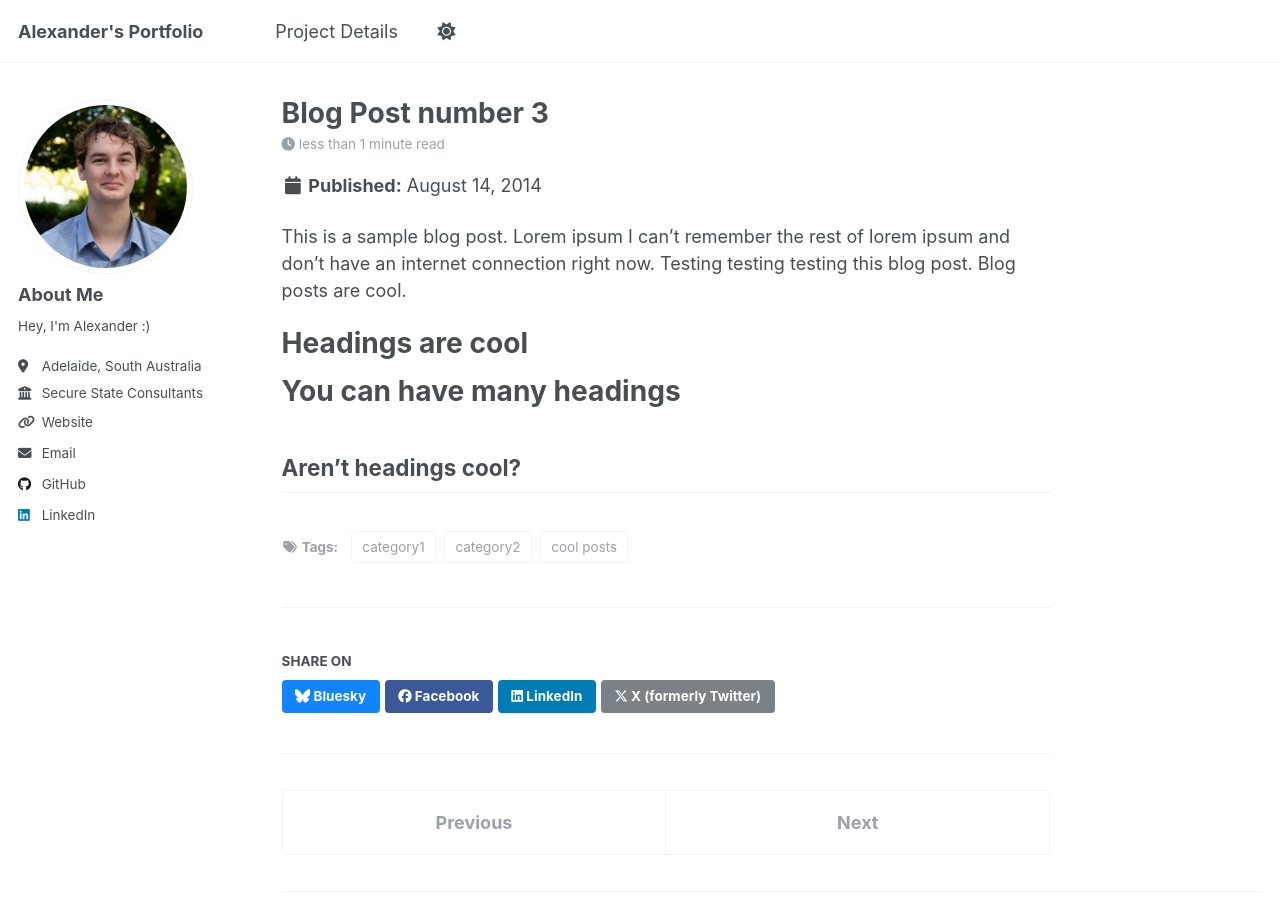
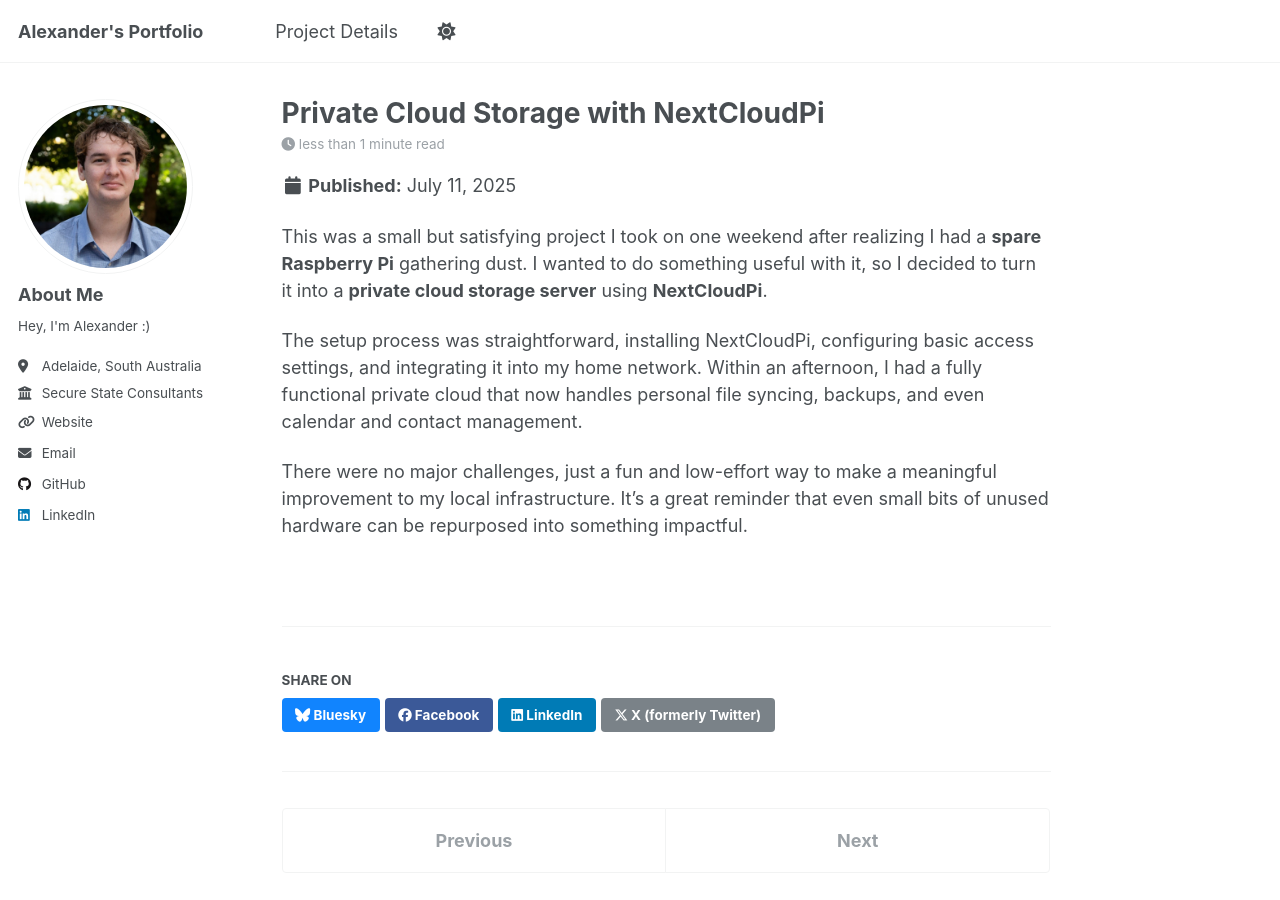
Before and after one commit to sunsetorange1/sunsetorange1.github.io, a Jekyll site: the page built from _posts/2014-08-14-blog-post-3.md, in a window 1280 px wide and 900 px high. Built offline with Jekyll 4.4.1, drawn with Linux system fonts in a browser that asks for light colours.

Commit message:
Update 2014-08-14-blog-post-3.md

```diff
--- a/_posts/2014-08-14-blog-post-3.md
+++ b/_posts/2014-08-14-blog-post-3.md
@@ -1,20 +1,15 @@
 ---
-title: 'Blog Post number 3'
-date: 2014-08-14
-permalink: /posts/2014/08/blog-post-3/
-tags:
-  - cool posts
-  - category1
-  - category2
+title: 'Private Cloud Storage with NextCloudPi'
+date: 2025-7-11
+permalink: /NextCloudPi/
+
 ---
 
-This is a sample blog post. Lorem ipsum I can't remember the rest of lorem ipsum and don't have an internet connection right now. Testing testing testing this blog post. Blog posts are cool.
+This was a small but satisfying project I took on one weekend after realizing I had a **spare Raspberry Pi** gathering dust.
+I wanted to do something useful with it, so I decided to turn it into a **private cloud storage server** using **NextCloudPi**.
 
-Headings are cool
-======
+The setup process was straightforward, installing NextCloudPi, configuring basic access settings, and integrating it into my home network.
+Within an afternoon, I had a fully functional private cloud that now handles personal file syncing, backups, and even calendar and contact management.
 
-You can have many headings
-======
-
-Aren't headings cool?
-------
+There were no major challenges, just a fun and low-effort way to make a meaningful improvement to my local infrastructure.
+It’s a great reminder that even small bits of unused hardware can be repurposed into something impactful.
```
